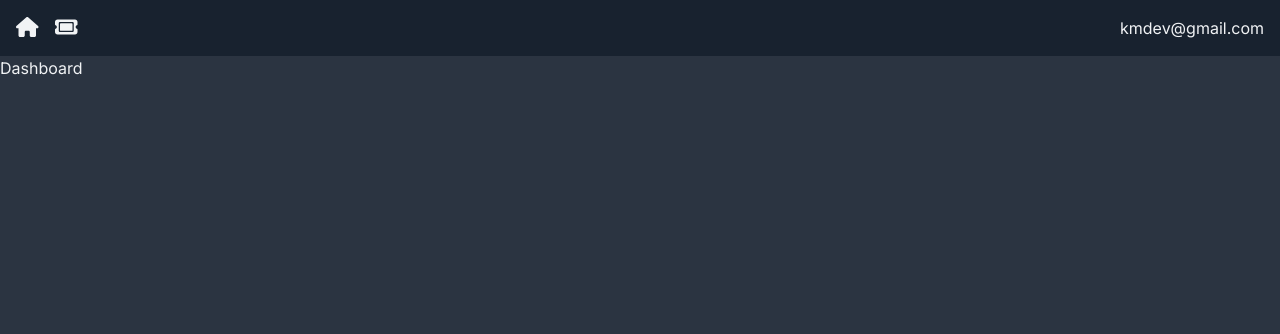
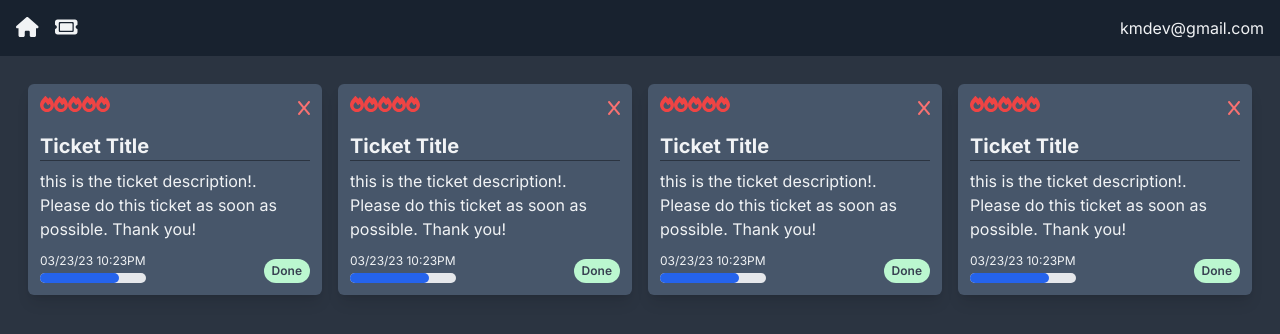
Before and after one commit to mahirminhajk/ticket-nextjs-app, a Next.js app: page / in a window 1280 px wide. Shown: the top 334 px of the page. Built offline with nearby package versions, Linux system fonts and the light colour scheme.

Commit message:
basic design done

```diff
--- /dev/null
+++ b/app/(components)/DeleteBlock.jsx
@@ -0,0 +1,10 @@
+import { faX } from "@fortawesome/free-solid-svg-icons"
+import { FontAwesomeIcon } from "@fortawesome/react-fontawesome"
+
+function DeleteBlock() {
+    return (
+        <FontAwesomeIcon icon={faX} className="text-red-400 hover:cursor-pointer hover:text-red-200" />
+    )
+}
+
+export default DeleteBlock
--- /dev/null
+++ b/app/(components)/PriorityDisplay.jsx
@@ -0,0 +1,16 @@
+import { faFire } from "@fortawesome/free-solid-svg-icons"
+import { FontAwesomeIcon } from "@fortawesome/react-fontawesome"
+
+function PriorityDisplay() {
+    return (
+        <div className="flex justify-start align-baseline">
+            <FontAwesomeIcon icon={faFire} className="text-red-500" />
+            <FontAwesomeIcon icon={faFire} className="text-red-500" />
+            <FontAwesomeIcon icon={faFire} className="text-red-500" />
+            <FontAwesomeIcon icon={faFire} className="text-red-500" />
+            <FontAwesomeIcon icon={faFire} className="text-red-500" />
+        </div>
+    )
+}
+
+export default PriorityDisplay
--- /dev/null
+++ b/app/(components)/ProgressDisplat.jsx
@@ -0,0 +1,9 @@
+function ProgressDisplat() {
+    return (
+        <div className="w-full bg-gray-200 rounded-full h-2.5">
+            <div className="bg-blue-600 h-2.5 rounded-full" style={{ width: "75%" }}></div>
+        </div>
+    )
+}
+
+export default ProgressDisplat
--- /dev/null
+++ b/app/(components)/StatusDisplay.jsx
@@ -0,0 +1,9 @@
+function StatusDisplay() {
+    return (
+        <span className="inline-block rounded-full px-2 py-1 text-xs font-semibold text-gray-700 bg-green-200">
+            Done
+        </span>
+    )
+}
+
+export default StatusDisplay
--- /dev/null
+++ b/app/(components)/TicketCard.jsx
@@ -0,0 +1,35 @@
+import React from 'react'
+import DeleteBlock from './DeleteBlock'
+import PriorityDisplay from './PriorityDisplay'
+import ProgressDisplat from './ProgressDisplat'
+import StatusDisplay from './StatusDisplay'
+
+function TicketCard() {
+    return (
+        <div className='flex flex-col bg-card hover:bg-card-hover rounded-md shadow-lg p-3 m-2'>
+            <div className='flex mb-3'>
+                <PriorityDisplay />
+                <div className='ml-auto'>
+                    <DeleteBlock />
+                </div>
+            </div>
+            <h4>Ticket Title</h4>
+            <hr className='h-px border-0 bg-page mb-2' />
+            <p className='whitespace-pre-wrap'>
+                this is the ticket description!. Please do this ticket as soon as possible. Thank you!
+            </p>
+            <div className='flex-grow'></div>
+            <div className='flex mt-2'>
+                <div className='flex flex-col'>
+                    <p className='text-xs my-1'>03/23/23 10:23PM</p>
+                    <ProgressDisplat />
+                </div>
+                <div className='ml-auto flex items-end'>
+                    <StatusDisplay />
+                </div>
+            </div>
+        </div>
+    )
+}
+
+export default TicketCard
--- a/app/globals.css
+++ b/app/globals.css
@@ -1,6 +1,37 @@
 @tailwind base;
 @tailwind components;
 @tailwind utilities;
+
+@layer base {
+
+    h1,
+    h2,
+    h3,
+    h4 {
+        @apply font-bold;
+    }
+
+    h1 {
+        @apply text-4xl;
+    }
+
+    h2 {
+        @apply text-3xl;
+    }
+
+    h3 {
+        @apply text-2xl;
+    }
+
+    h4 {
+        @apply text-xl;
+    }
+
+    p {
+        @apply text-base text-default-text;
+
+    }
+}
 
 @layer components {
     .icon {
--- a/app/page.js
+++ b/app/page.js
@@ -1,6 +1,16 @@
+import TicketCard from "./(components)/TicketCard"
+
 function Dashboard() {
   return (
-    <div>Dashboard</div>
+    <div className="p-5">
+      <div className="lg:grid grid-cols-2 xl:grid-cols-4">
+        <TicketCard />
+        <TicketCard />
+        <TicketCard />
+        <TicketCard />
+      </div>
+
+    </div>
   )
 }
 
```
